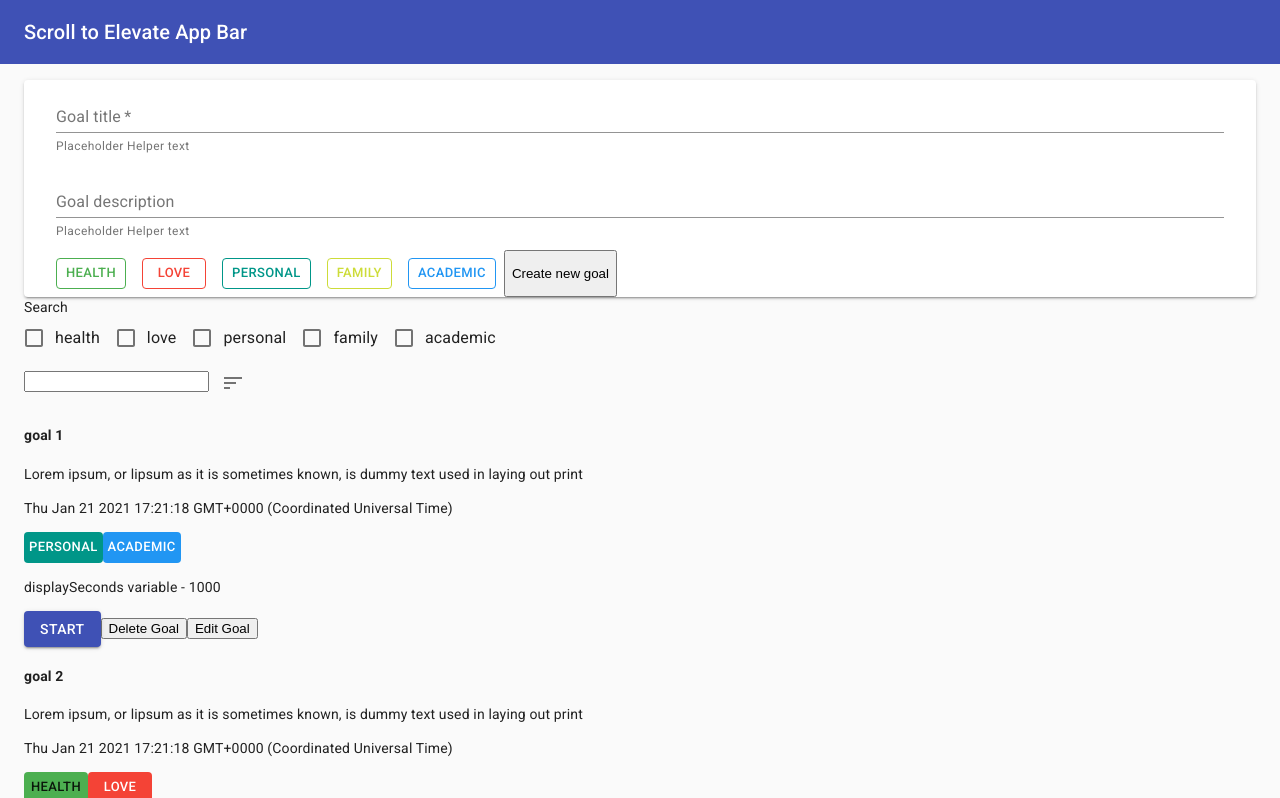
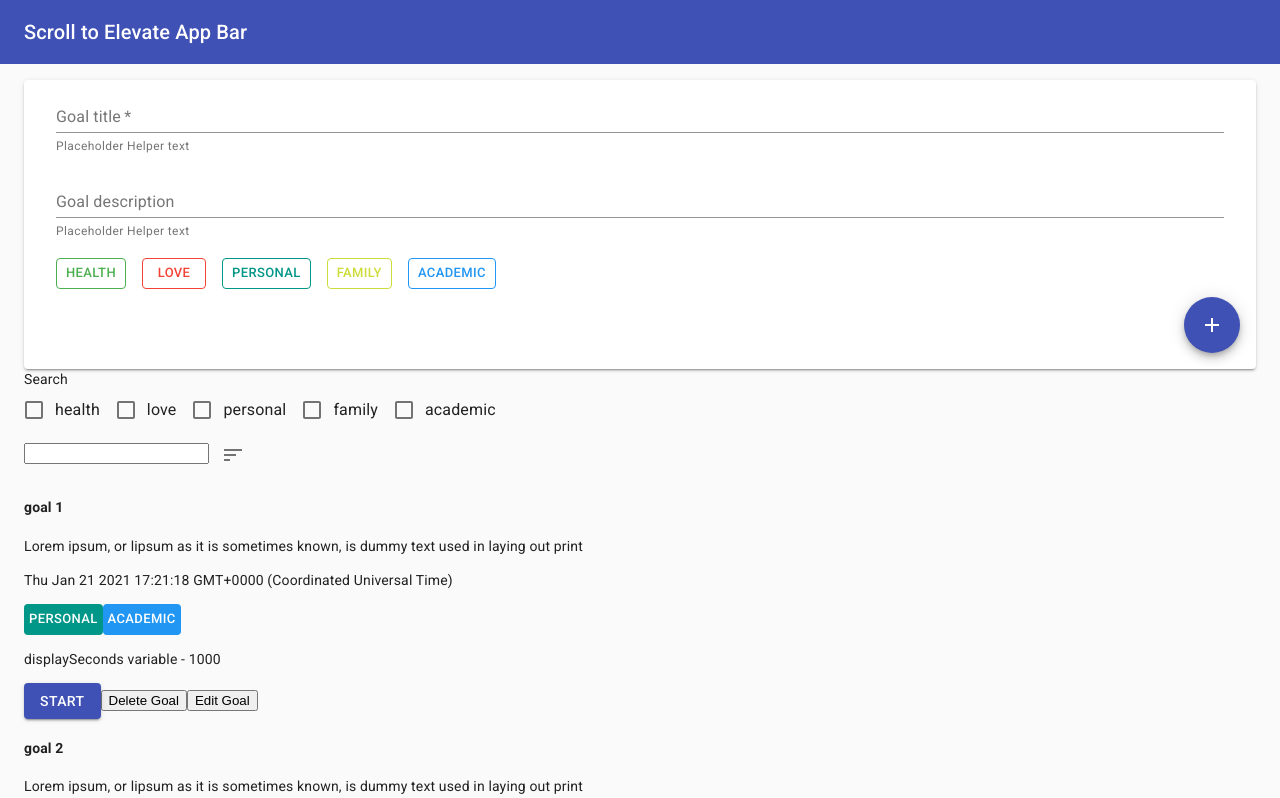
Before and after one commit to BhavyaCodes/get-it-done, a React (Create React App) app: page / in a window 1280 px wide. Shown: the top 798 px of the page. Built offline with nearby package versions, Linux system fonts and the light colour scheme.

Commit message:
finish input form

```diff
--- a/src/components/GoalList.jsx
+++ b/src/components/GoalList.jsx
@@ -70,7 +70,6 @@ function GoalList({ goals, setGoals, globalHashTags }) {
   }, [searchText, goals, selectedHastagIds]);
 
   const renderGoals = () => {
-    console.log(sortedGoals);
     return sortedGoals.map((goal) => (
       <Goal
         goal={goal}
@@ -80,8 +79,6 @@ function GoalList({ goals, setGoals, globalHashTags }) {
       />
     ));
   };
-
-  // console.log(sortedGoals);
 
   return (
     <div>
--- a/src/components/HashTagSelector.jsx
+++ b/src/components/HashTagSelector.jsx
@@ -2,7 +2,6 @@ import React from "react";
 
 import { withStyles } from "@material-ui/core/styles";
 import Button from "@material-ui/core/Button";
-import ButtonGroup from "@material-ui/core/ButtonGroup";
 import { makeStyles } from "@material-ui/core/styles";
 import {
   red,
--- a/src/components/NewGoalForm.jsx
+++ b/src/components/NewGoalForm.jsx
@@ -2,8 +2,11 @@ import { useState } from "react";
 import { v4 as uuidv4 } from "uuid";
 import useInputState from "../hooks/useInputState";
 import HashTagSelector from "./HashTagSelector";
+
 import { makeStyles } from "@material-ui/core/styles";
 import TextField from "@material-ui/core/TextField";
+import Fab from "@material-ui/core/Fab";
+import AddIcon from "@material-ui/icons/Add";
 
 import Paper from "@material-ui/core/Paper";
 
@@ -18,6 +21,14 @@ const useStyles = makeStyles((theme) => ({
     marginLeft: theme.spacing(1),
     marginRight: theme.spacing(1),
     width: "25ch",
+  },
+  fab: {
+    marginRight: theme.spacing(2),
+    marginBottom: theme.spacing(2),
+  },
+  fabContainer: {
+    display: "flex",
+    justifyContent: "flex-end",
   },
 }));
 
@@ -54,7 +65,8 @@ function NewGoalForm({ setGoals, globalHashTags }) {
 
   return (
     <Paper elevation={2}>
-      <form onSubmit={handleFormSubmit} className={classes.root}>
+      <form onSubmit={handleFormSubmit}>
+        <div className={classes.root}>
           <TextField
             id="standard-full-width"
             label="Goal title"
@@ -67,7 +79,7 @@ function NewGoalForm({ setGoals, globalHashTags }) {
             onChange={setName}
           />
           <TextField
-          id="standard-full-width"
+            id="standard-full-width-2"
             label="Goal description"
             style={{ margin: 8 }}
             helperText="Placeholder Helper text"
@@ -82,7 +94,17 @@ function NewGoalForm({ setGoals, globalHashTags }) {
             setHashTags={setHashTags}
             globalHashTags={globalHashTags}
           />
-        <button type="submit">Create new goal</button>
+        </div>
+        <div className={classes.fabContainer}>
+          <Fab
+            className={classes.fab}
+            color="primary"
+            aria-label="add"
+            type="submit"
+          >
+            <AddIcon />
+          </Fab>
+        </div>
       </form>
     </Paper>
   );
```
Lines whose indentation alone changed are shown as unchanged.
